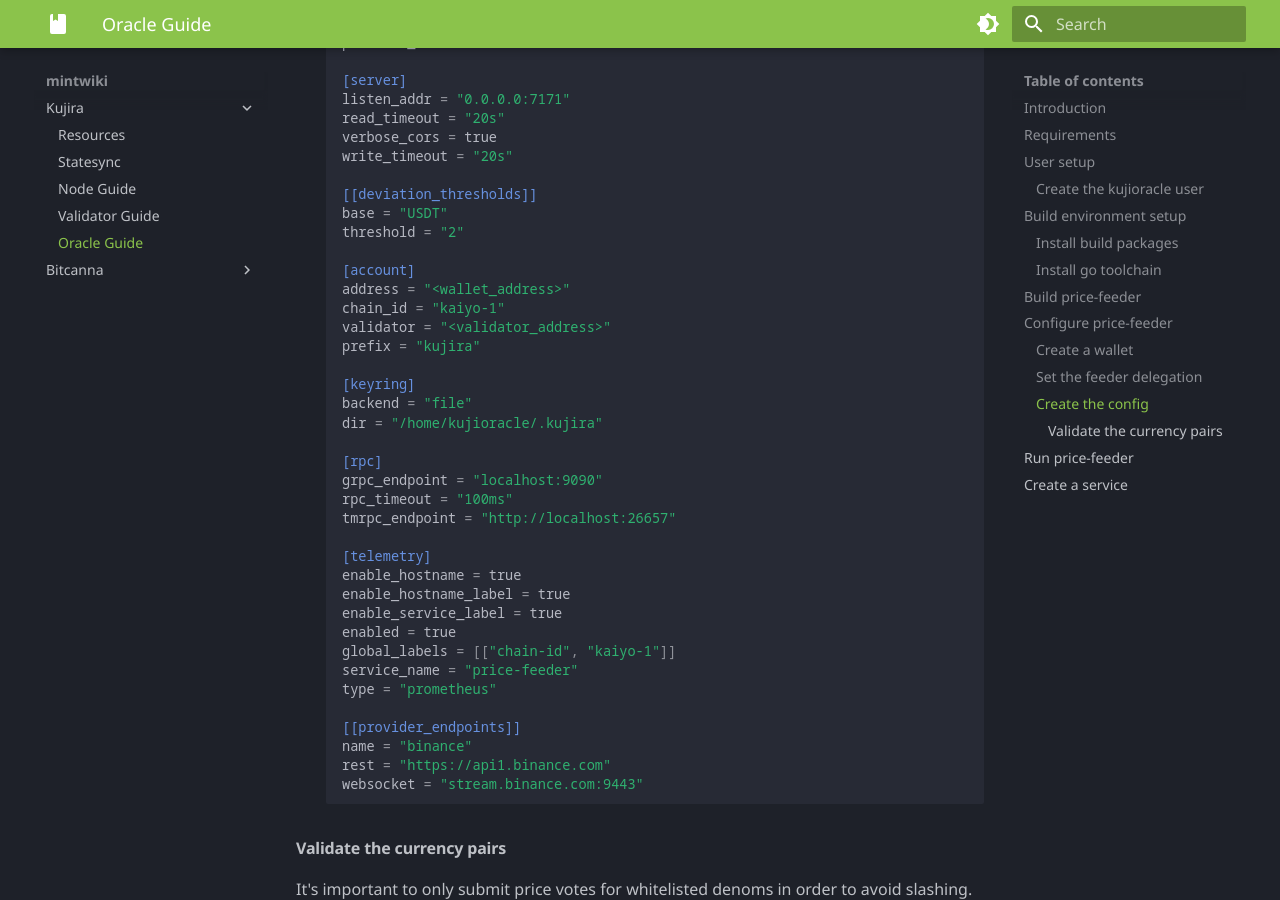
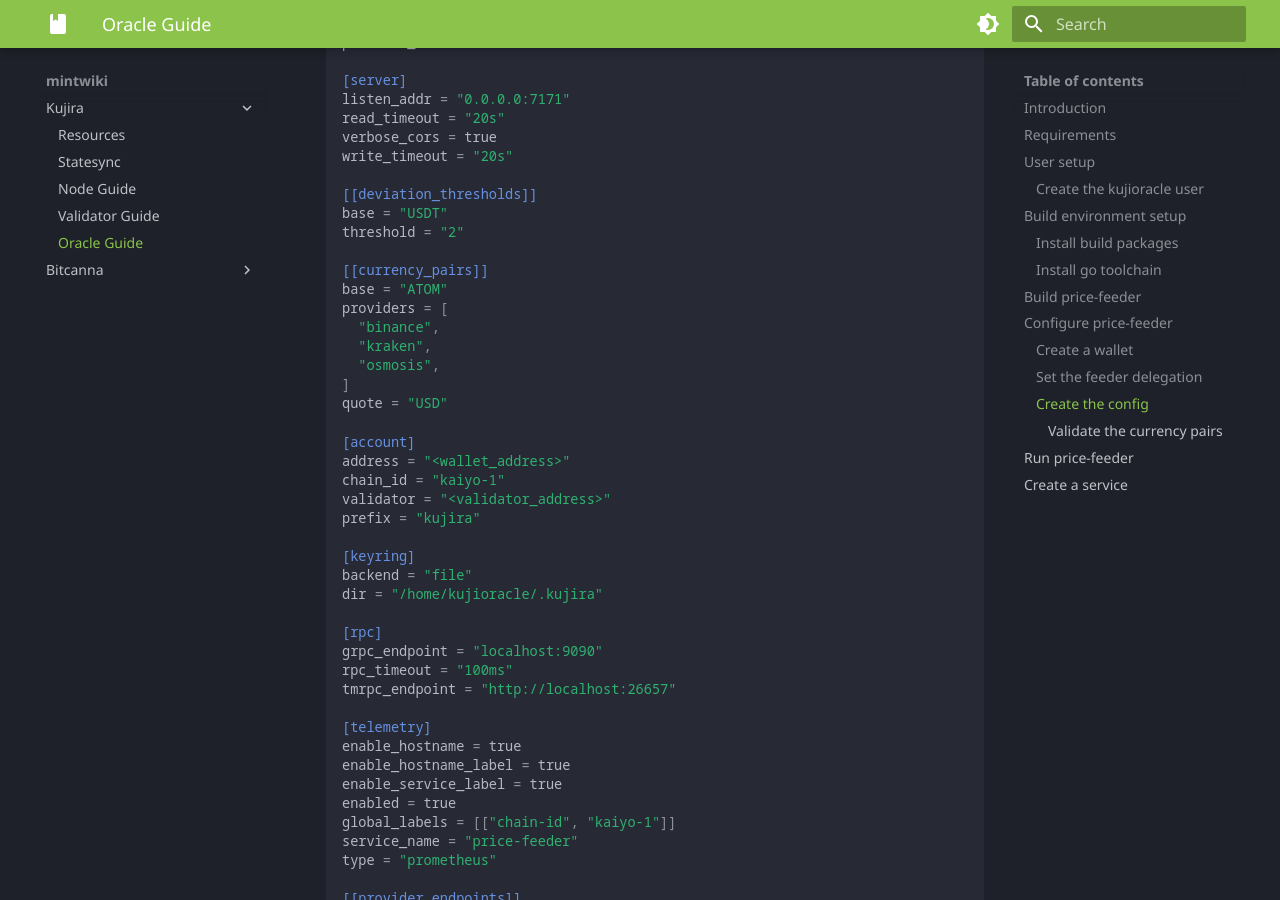
Before and after one commit to mintthemoon/mintwiki, an MkDocs documentation site: the page built from docs/kujira/oracle-guide.md, in a window 1280 px wide and 900 px high, scrolled down 3249 px. Built offline with MkDocs 1.6.1 and Material for MkDocs 9.7.7, drawn with Linux system fonts in a browser that asks for light colours.

Commit message:
update currency pairs config for kujira oracle

```diff
--- a/docs/kujira/oracle-guide.md
+++ b/docs/kujira/oracle-guide.md
@@ -136,6 +136,15 @@ sudo su -l kujioracle
     base = "USDT"
     threshold = "2"
 
+    [[currency_pairs]]
+    base = "ATOM"
+    providers = [
+      "binance",
+      "kraken",
+      "osmosis",
+    ]
+    quote = "USD"
+
     [account]
     address = "<wallet_address>"
     chain_id = "kaiyo-1"
```
